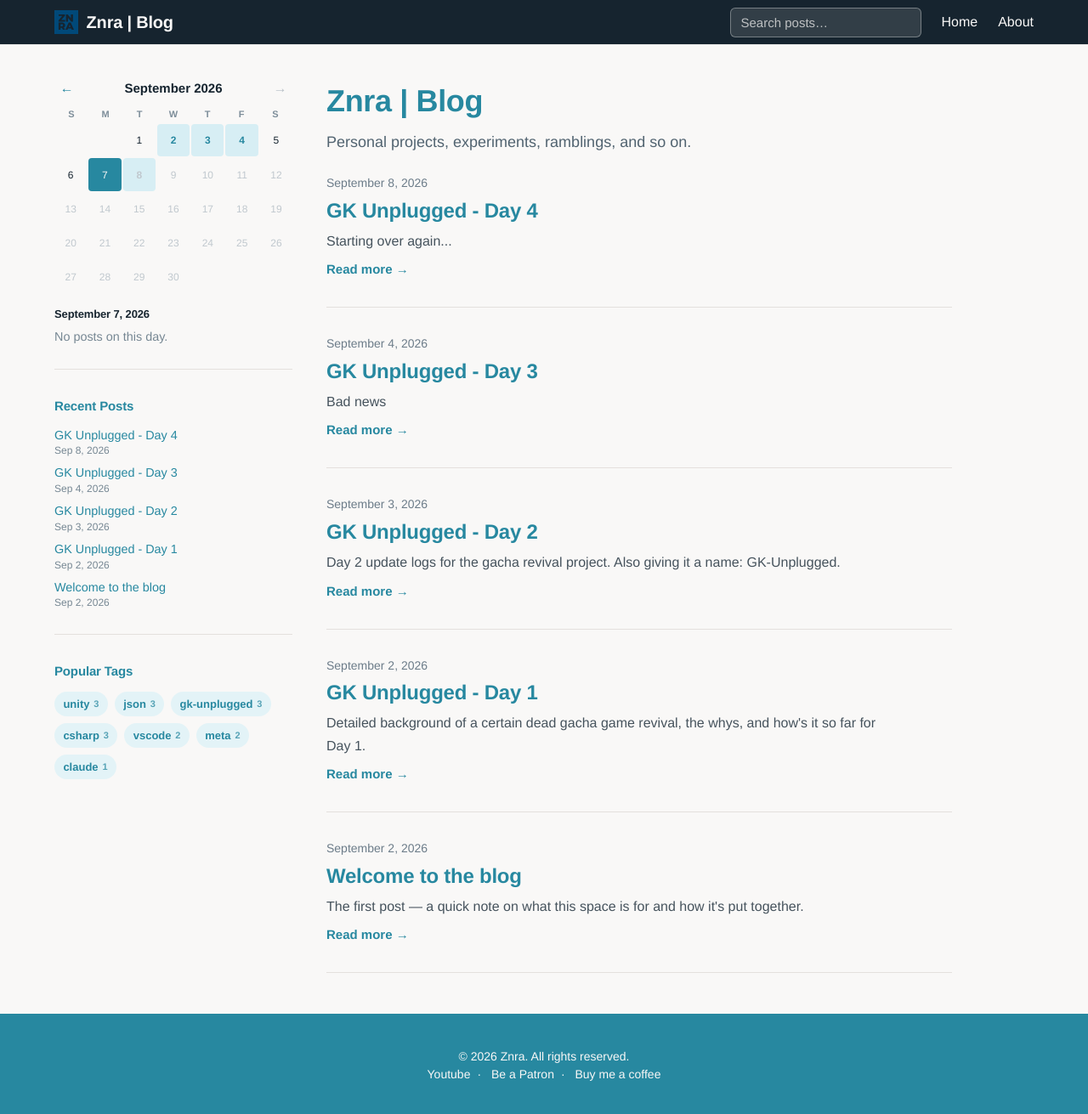
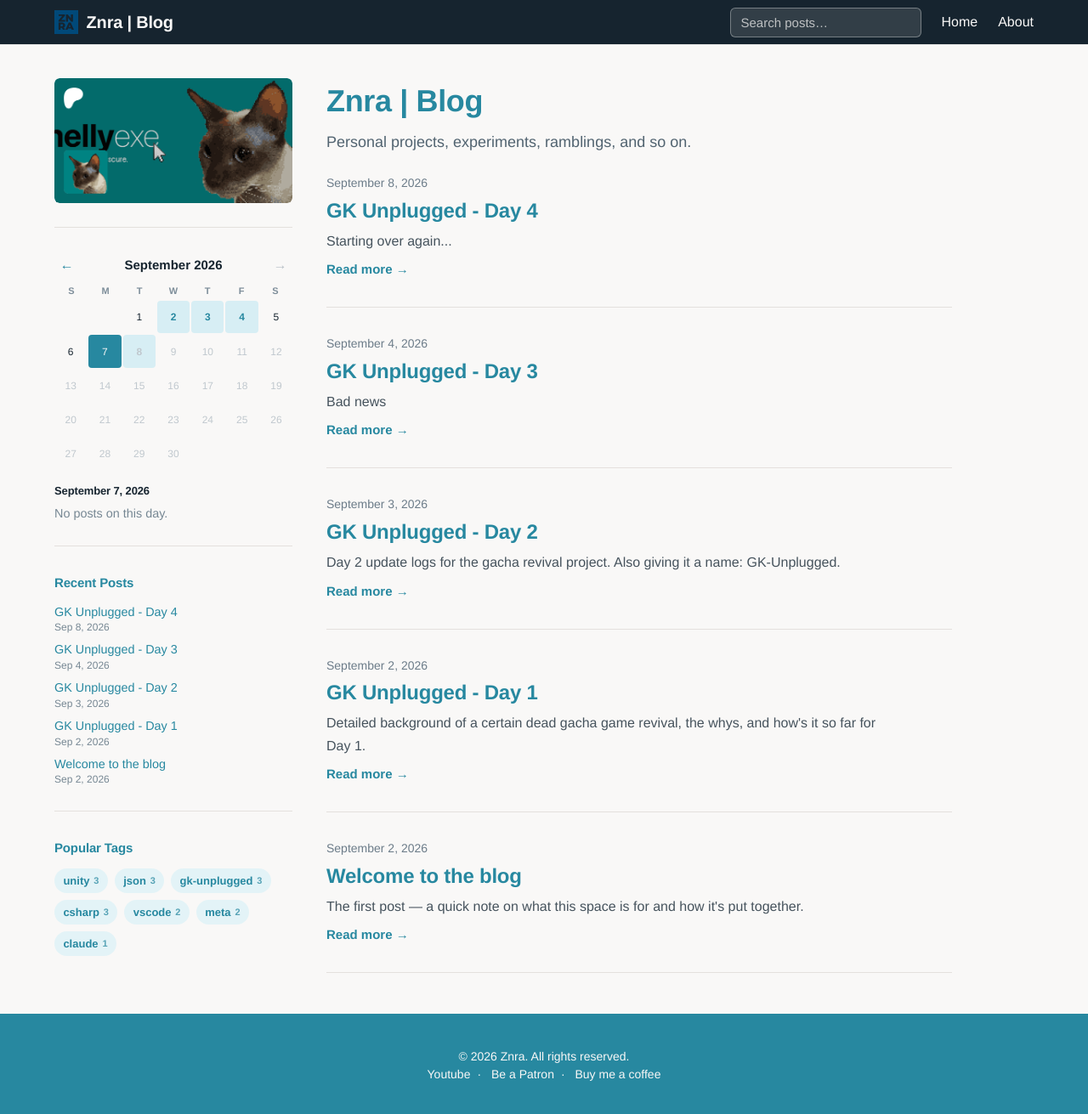
Before and after one commit to znraznra/znraznra.github.io, a Jekyll site: the page built from index.html, in a window 1280 px wide and 1315 px high. Shown: the top 1311 px of the window at 85% size. Built offline with Jekyll 4.4.1, drawn with Linux system fonts in a browser that asks for light colours.

```diff
--- a/_includes/sidebar.html
+++ b/_includes/sidebar.html
@@ -1,4 +1,15 @@
 <aside class="sidebar" aria-label="Blog navigation">
+
+  <div class="sidebar-section sidebar-promo">
+    <a href="https://patreon.com/mellyexe?utm_medium=unknown&utm_source=join_link&utm_campaign=creatorshare_creator&utm_content=copyLink"
+       target="_blank" rel="noopener noreferrer" aria-label="Support on Patreon">
+      <img
+        src="{{ '/assets/images/sidebar-promo-placeholder.png' | relative_url }}"
+        alt="Support on Patreon"
+        class="sidebar-promo-image"
+      >
+    </a>
+  </div>
 
   <div class="sidebar-section calendar-widget" id="calendarWidget">
     <div class="calendar-header">
--- a/_layouts/default.html
+++ b/_layouts/default.html
@@ -25,5 +25,16 @@
   <script src="{{ '/assets/js/main.js' | relative_url }}"></script>
   <script src="{{ '/assets/js/calendar.js' | relative_url }}"></script>
   <script src="{{ '/assets/js/search.js' | relative_url }}"></script>
+
+  <!-- Ko-fi floating support button -->
+  <script src='https://storage.ko-fi.com/cdn/scripts/overlay-widget.js'></script>
+  <script>
+    kofiWidgetOverlay.draw('mellyexe', {
+      'type': 'floating-chat',
+      'floating-chat.donateButton.text': 'Support me',
+      'floating-chat.donateButton.background-color': '#5bc0de',
+      'floating-chat.donateButton.text-color': '#323842'
+    });
+  </script>
 </body>
 </html>
--- a/assets/css/style.css
+++ b/assets/css/style.css
@@ -318,6 +318,24 @@ body {
 .sidebar-section:last-child {
   border-bottom: none;
   padding-bottom: 0;
+}
+
+.sidebar-promo {
+  line-height: 0; /* removes the small inline-image gap under the link */
+}
+
+.sidebar-promo a {
+  display: block;
+  border-radius: 6px;
+  overflow: hidden;
+}
+
+.sidebar-promo-image {
+  display: block;
+  width: 100%;
+  height: auto;
+  max-width: 100%;
+  border-radius: 6px;
 }
 
 .sidebar-heading {
```
Also changed, not shown: assets/images/sidebar-promo-placeholder.png (added).
